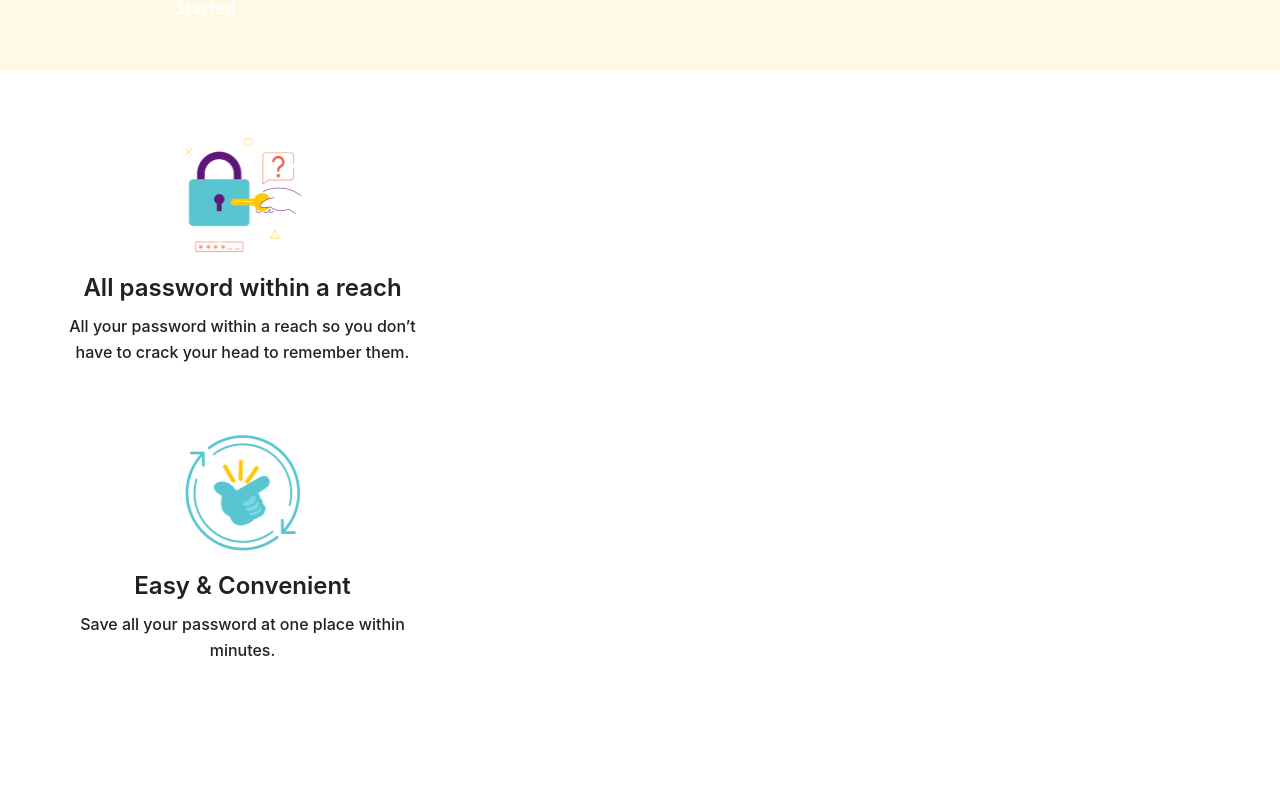
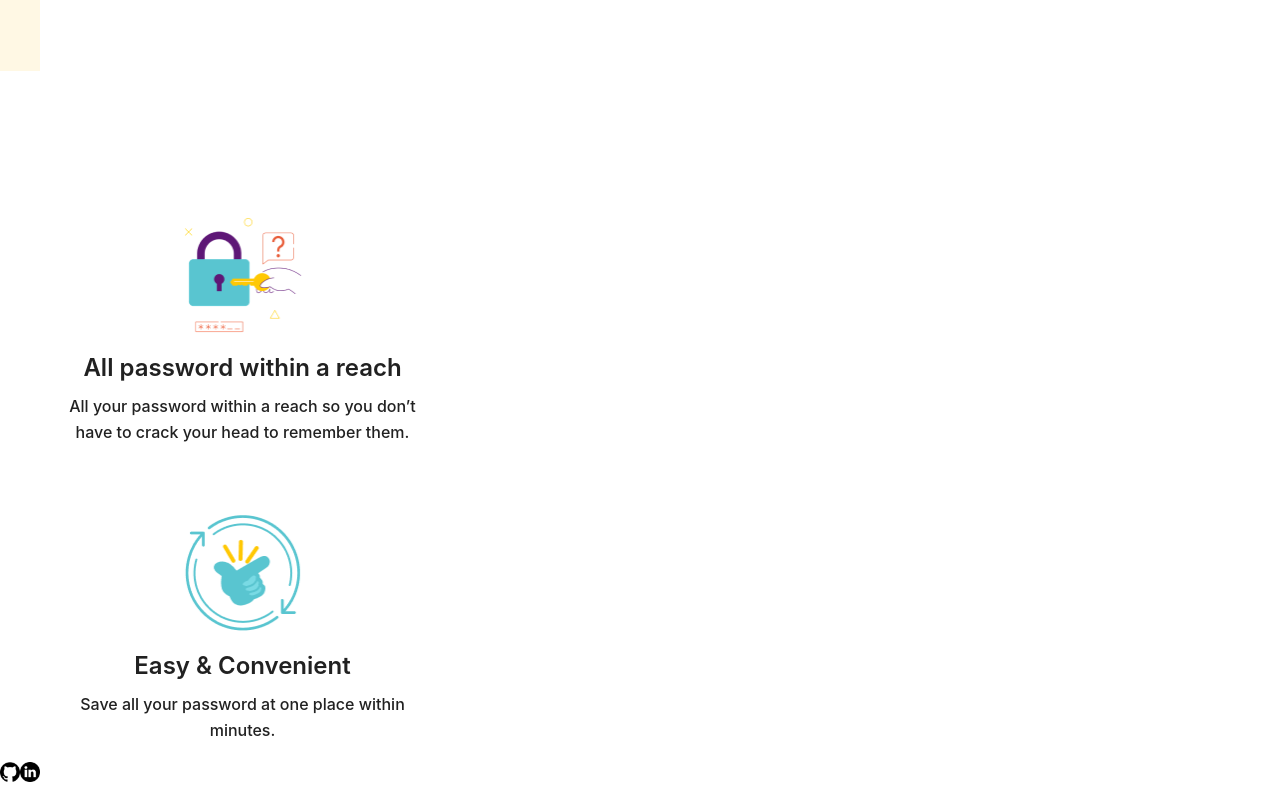
Before and after one commit to abhijeetnishal/PasswordManager, a React (Create React App) app in the folder client/: page / in a window 1280 px wide. Shown: the part 598-1402 px from the top of the page. Before the commit the page ends 1261 px from the top, so only its background shows below. Built offline with nearby package versions, Linux system fonts and the light colour scheme.

Commit message:
working commit

```diff
--- a/client/src/App.js
+++ b/client/src/App.js
@@ -5,9 +5,9 @@ import PasswordPage from './components/main/PasswordPage'
 import LandingPage from './components/main/LandingPage'
 import { Routes, Route, BrowserRouter as Router } from "react-router-dom"
 import Header from './components/header/Header'
+import Footer from './components/footer/Footer'
 import ErrorPage from './components/errorPage/ErrorPage'
 import ProtectedRoute from './ProtectedRoute'
-import React from 'react'
 
 function App() {
   return(
@@ -21,6 +21,7 @@ function App() {
           <Route path="/view/:id" element={<ProtectedRoute> <PasswordPage /> </ProtectedRoute>} />
           <Route path='*' element={<ErrorPage/>} />
         </Routes>
+        <Footer/>
       </Router>
   )
 };
--- a/client/src/components/footer/Footer.jsx
+++ b/client/src/components/footer/Footer.jsx
@@ -1,10 +1,16 @@
-import React from 'react'
 import '../../styles/Footer.css'
+import githubIcon from '../../assets/github-logo.png'
+import linkedinIcon from '../../assets/linkedin.png'
 
 const Footer = () => {
   return (
     <div className='footer'>
-      Footer
+      <a href='https://github.com/abhijeetnishal'>
+        <img className='github-icon' src={githubIcon} alt='' />
+      </a>
+      <a href='https://www.linkedin.com/in/abhijeetkumar7565/'>
+        <img className='linkedin-icon' src={linkedinIcon} alt='' />
+      </a>
     </div>
   )
 }
--- a/client/src/index.css
+++ b/client/src/index.css
@@ -1,6 +1,8 @@
 body {
+  display: table;
   margin: 0;
   padding: 0;
+  height: 100%;
   box-sizing: border-box;
   font-family: -apple-system, BlinkMacSystemFont, 'Segoe UI', 'Roboto', 'Oxygen',
     'Ubuntu', 'Cantarell', 'Fira Sans', 'Droid Sans', 'Helvetica Neue',
--- a/client/src/styles/Footer.css
+++ b/client/src/styles/Footer.css
@@ -1,5 +1,14 @@
-@media only screen and (max-width: 480px) {
-    .footer{
-        font-family: system-ui, -apple-system, BlinkMacSystemFont, 'Segoe UI', Roboto, Oxygen, Ubuntu, Cantarell, 'Open Sans', 'Helvetica Neue', sans-serif;
-    }
+.footer{
+    position:relative;
+    display: flex;
+    flex-direction: row;
+    justify-content: space-evenly;
+    padding-bottom: 15px;
 }
+.github-icon{
+    width: 20px;
+}
+
+.linkedin-icon{
+    width: 20px;
+}
--- a/client/src/styles/Header.css
+++ b/client/src/styles/Header.css
@@ -52,7 +52,7 @@
     position: absolute;
     width: 44px;
     height: 30px;
-    left: 10px;
+    left: 15px;
     top: 5px;
 
     font-family: system-ui, -apple-system, BlinkMacSystemFont, 'Segoe UI', Roboto, Oxygen, Ubuntu, Cantarell, 'Open Sans', 'Helvetica Neue', sans-serif;
@@ -173,7 +173,6 @@
         position: absolute;
         width: 44px;
         height: 30px;
-        left: 10px;
         top: 5px;
 
         font-family: system-ui, -apple-system, BlinkMacSystemFont, 'Segoe UI', Roboto, Oxygen, Ubuntu, Cantarell, 'Open Sans', 'Helvetica Neue', sans-serif;
--- a/client/src/styles/LandingPage.css
+++ b/client/src/styles/LandingPage.css
@@ -1,9 +1,13 @@
+.landingPage{
+    min-height:100%;
+    position:relative;
+    padding-bottom: 80rem;
+}
 .getStarted{
     position: absolute;
     width: 100%;
     height: 589px;
     left: 0px;
-    top: 80px;
 
     background: rgba(255, 237, 187, 0.4);
 }
```
Also changed, not shown: client/src/assets/github-logo.png (added), client/src/assets/linkedin.png (added).
